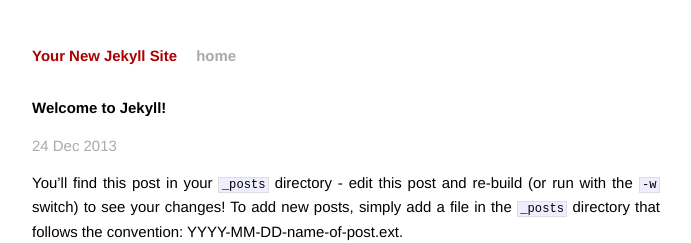
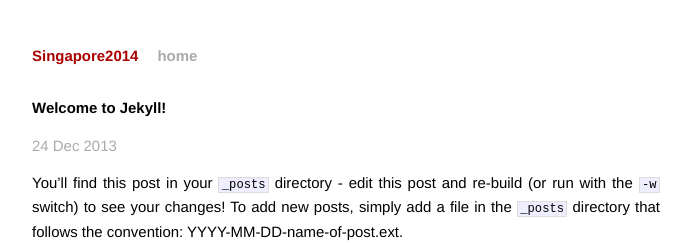
Before and after one commit to DanielleWingler/Singapore2014, a Jekyll site: the page built from _posts/2013-12-24-welcome-to-jekyll.markdown, in a window 1280 px wide. Shown: the top 243 px of the page, without its empty margins (294-985 px from the left). Built offline with Jekyll 4.4.1, drawn with Linux system fonts in a browser that asks for light colours; Markdown is read by kramdown in place of the engine named in the settings.

Commit message:
Update _config.yml

```diff
--- a/_config.yml
+++ b/_config.yml
@@ -1,3 +1,4 @@
-name: Your New Jekyll Site
+name: Singapore2014
 markdown: redcarpet
 pygments: true
+baseurl: /Singapore2014
```
